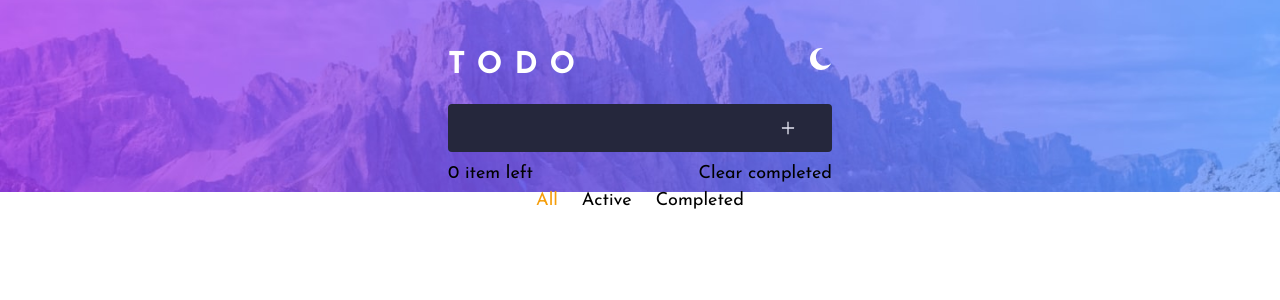
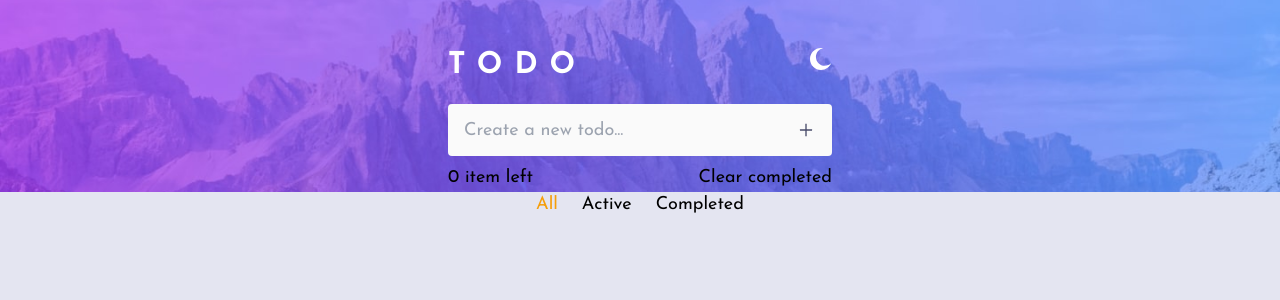
Before and after one commit to VladimirPariy/todo-TS-RTK-Tailwind, a React (Create React App) app: page / in a window 1280 px wide. Shown: the top 300 px of the page. Built offline with nearby package versions, Linux system fonts and the light colour scheme.

Commit message:
add useTheme and add some styles for body, app container and app,add form todo and other

```diff
--- a/src/App.module.scss
+++ b/src/App.module.scss
@@ -1,3 +1,31 @@
-.wrapper{
-    @apply max-w-sm m-auto;
+@import './index';
+
+.app {
+  @apply h-screen;
+  .containerForStyle {
+    @apply w-full;
+    .wrapper {
+      @apply max-w-sm m-auto;
+    }
+  }
+
 }
+
+.app.light {
+  background: $Light-Very-Light-Grayish-Blue;
+}
+
+.containerForStyle.light {
+  background: $Light-Very-Light-Grayish-Blue no-repeat center top fixed;
+  background-size: cover;
+}
+
+.app.dark {
+  background: $Dark-Very-Dark-Blue no-repeat center top fixed;
+  background-size: cover;
+}
+
+.containerForStyle.dark {
+  background: $Dark-Very-Dark-Blue no-repeat center top fixed;
+  background-size: cover;
+}
--- a/src/App.tsx
+++ b/src/App.tsx
@@ -5,18 +5,23 @@ import FiltersPanel from "./components/FiltersPanel/FiltersPanel";
 import cl from "./App.module.scss";
 import Header from "./components/Header/Header";
 import SwitchThemeAndLogo from "./components/SwitchThemeAndLogo/SwitchThemeAndLogo";
+import {useTheme} from "./hooks/useTheme";
 
 const App: FC = () => {
+    const setAppClassName = useTheme('app', cl)
+    const setContainerClassName = useTheme('containerForStyle', cl)
     return (
-        <>
+        <div className={setAppClassName}>
             <Header/>
-            <div className={cl.wrapper}>
-                <SwitchThemeAndLogo/>
-                <AddFormTodo/>
-                <TodoList/>
-                <FiltersPanel/>
+            <div className={setContainerClassName}>
+                <div className={cl.wrapper}>
+                    <SwitchThemeAndLogo/>
+                    <AddFormTodo/>
+                    <TodoList/>
+                    <FiltersPanel/>
+                </div>
             </div>
-        </>
+        </div>
     );
 }
 
--- a/src/components/AddFormTodo/AddFormTodo.module.scss
+++ b/src/components/AddFormTodo/AddFormTodo.module.scss
@@ -1,16 +1,21 @@
 @import '../../index';
 
 .form {
-    @apply flex gap-3 my-2 relative rounded z-10;
+    @apply flex gap-2 my-2 relative rounded z-10;
     .input {
-        @apply bg-transparent rounded w-full h-12 p-3 text-white  focus:outline-none focus:outline-offset-0;
+        @apply bg-transparent rounded w-full h-12 px-4 my-0.5 focus:outline-none focus:outline-offset-0 ;
     }
     .button{
-        @apply w-16 rounded text-center;
+        @apply w-16 rounded text-center flex items-center justify-center;
     }
 }
 
 .dark{
     background: $Dark-Very-Dark-Desaturated-Blue;
-    color: $Dark-Light-Grayish-Blue-Hover ;
+    color: $Dark-Light-Grayish-Blue;
 }
+
+.light {
+    background: $Light-Very-Light-Gray;
+    color: $Light-Very-Dark-Grayish-Blue;
+}
--- a/src/components/AddFormTodo/AddFormTodo.tsx
+++ b/src/components/AddFormTodo/AddFormTodo.tsx
@@ -1,14 +1,17 @@
 import {ChangeEvent, FC, FormEvent, useState} from "react";
 import cl from './AddFormTodo.module.scss'
-import { AiOutlinePlus } from 'react-icons/ai';
-import {useDispatch} from "react-redux";
+import {AiOutlinePlus} from 'react-icons/ai';
 import {addTodo} from "../../store/slice/todoSlice";
+import {useAppDispatch} from "../../hooks/useAppDispatch";
+import {useTheme} from "../../hooks/useTheme";
 
 
 const AddFormTodo: FC = () => {
 
+    const dispatch = useAppDispatch()
+    const setFormClassName = useTheme('form', cl)
+
     const [todoValue, setTodoValue] = useState<string>('')
-    const dispatch = useDispatch()
 
     const submitHandle = (e: FormEvent<HTMLFormElement>) => {
         e.preventDefault()
@@ -21,11 +24,13 @@ const AddFormTodo: FC = () => {
     }
 
     return (
-        <form className={[cl.form, cl.dark].join(' ')} onSubmit={submitHandle}>
+        <form className={setFormClassName} onSubmit={submitHandle}>
             <input type="text"
                    className={cl.input}
                    value={todoValue}
-                   onChange={onInputChangeHandler}/>
+                   onChange={onInputChangeHandler}
+                   placeholder='Create a new todo...'
+            />
             <button className={cl.button}>
                 <AiOutlinePlus/>
             </button>
--- a/src/components/Header/Header.tsx
+++ b/src/components/Header/Header.tsx
@@ -13,13 +13,13 @@ const Header: FC = () => {
     const theme = useAppSelector(themeSelector)
     const userWidth = useScreenWidth()
 
-    const headerDarkImg: string = userWidth > 500 ? desDarkImg : mobDarkImg
-    const headerLightImg: string = userWidth > 500 ? desLightImg : mobLightImg
+    const headerDarkImg: string = userWidth > 450 ? desDarkImg : mobDarkImg
+    const headerLightImg: string = userWidth > 450 ? desLightImg : mobLightImg
     const headerImg = theme === 'light' ? headerLightImg : headerDarkImg
 
     return (
         <div className={cl.header}>
-            <img src={headerImg} alt="" className={cl.img}/>
+            <img src={headerImg} alt="img" className={cl.img}/>
         </div>
     );
 };
--- /dev/null
+++ b/src/hooks/useTheme.ts
@@ -0,0 +1,12 @@
+import {useAppSelector} from "./useAppSelector";
+import {themeSelector} from "../store/slice/themeSlice";
+import cl from "../App.module.scss";
+
+type stylesModuleType = ReturnType<typeof cl>
+type themeType = (nameOfClass:string, styles:stylesModuleType) =>string
+
+
+export const useTheme:themeType = (nameOfClass, styles) => {
+    const theme = useAppSelector(themeSelector)
+    return [styles[nameOfClass], styles[theme === 'light' ? 'light' : 'dark']].join(' ')
+}
--- a/src/index.scss
+++ b/src/index.scss
@@ -25,11 +25,7 @@ $Check-Background: linear-gradient(135deg, hsla(192, 100%, 67%, 1) 0%, hsla(280,
 body {
   font-size: 18px;
   font-family: 'Josefin Sans', sans-serif;
-  height: 100vh;
-}
-#root{
-  height: 100%;
-  width: 100%;
 }
 
+
 //@import '../../index';
```
